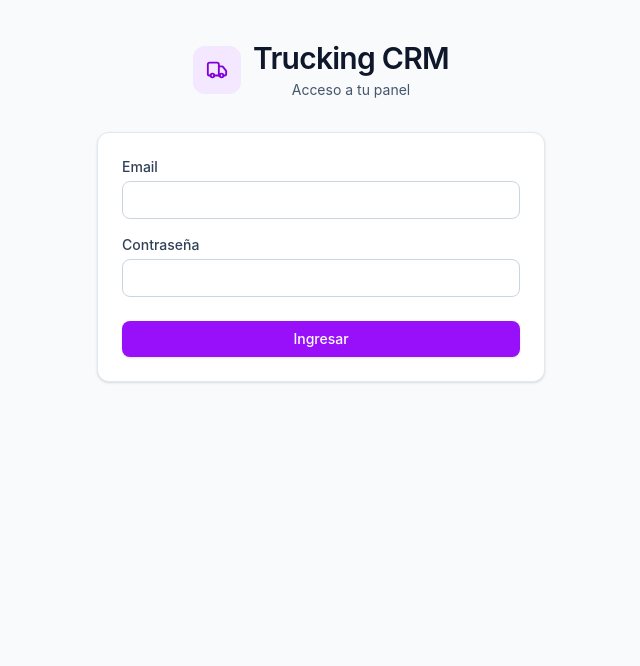
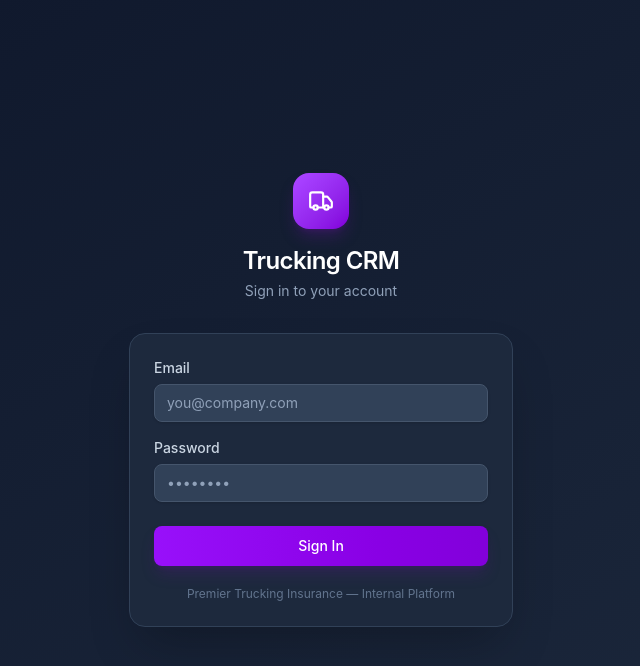
Before and after one commit to dacq7/trucking-crm, a React (Vite) app in the folder frontend/: page /login in a window 1280 px wide. Shown: the top 666 px of the page, without its empty margins (319-959 px from the left). Built offline with nearby package versions, Linux system fonts and the light colour scheme; no server answers.

Commit message:
feat(polish): dark login redesign + dashboard improvements + input system

```diff
--- a/frontend/src/index.css
+++ b/frontend/src/index.css
@@ -2,7 +2,11 @@
 
 @layer components {
   .input {
-    @apply w-full rounded-lg border border-slate-300 bg-white px-3 py-2 text-sm outline-none focus:border-purple-500 focus:ring-1 focus:ring-purple-500;
+    @apply w-full rounded-lg border border-slate-300 bg-white px-3 py-2 text-sm outline-none shadow-sm transition-colors duration-150 focus:border-purple-500 focus:ring-2 focus:ring-purple-500/20;
+  }
+
+  .input-dark {
+    @apply w-full rounded-lg border border-slate-600 bg-slate-700 px-3 py-2 text-sm text-white outline-none shadow-sm transition-colors duration-150 placeholder:text-slate-400 focus:border-purple-500 focus:ring-2 focus:ring-purple-500/20;
   }
 }
 
--- a/frontend/src/pages/auth/Login.tsx
+++ b/frontend/src/pages/auth/Login.tsx
@@ -37,7 +37,7 @@ export default function LoginPage() {
       const message =
         err?.response?.data?.message ||
         err?.message ||
-        'No se pudo iniciar sesión.'
+        'Could not sign in. Please try again.'
       toast.error(message)
     } finally {
       setIsSubmitting(false)
@@ -45,69 +45,80 @@ export default function LoginPage() {
   }
 
   return (
-    <main className="min-h-svh bg-slate-50 px-4 py-10">
-      <div className="mx-auto w-full max-w-md">
-        <div className="mb-8 flex items-center justify-center gap-3 text-center">
-          <div className="flex h-12 w-12 items-center justify-center rounded-xl bg-purple-100 text-purple-700">
-            <Truck size={22} />
+    <main className="flex min-h-svh items-center justify-center bg-gradient-to-br from-slate-900 to-slate-800 px-4 py-10">
+      <div className="w-full max-w-sm">
+
+        {/* Logo + title */}
+        <div className="mb-8 flex flex-col items-center gap-4 text-center">
+          <div className="flex h-14 w-14 items-center justify-center rounded-2xl bg-gradient-to-br from-purple-500 to-purple-700 shadow-lg shadow-purple-900/40">
+            <Truck size={26} className="text-white" />
           </div>
           <div>
-            <h1 className="text-3xl font-semibold tracking-tight text-slate-900">
+            <h1 className="text-2xl font-semibold tracking-tight text-white">
               Trucking CRM
             </h1>
-            <p className="mt-1 text-sm text-slate-600">Acceso a tu panel</p>
+            <p className="mt-1 text-sm text-slate-400">Sign in to your account</p>
           </div>
         </div>
 
+        {/* Card */}
         <form
-          className="rounded-xl border border-slate-200 bg-white p-6 shadow-sm"
+          className="rounded-2xl border border-slate-700 bg-slate-800 p-6 shadow-2xl"
           onSubmit={handleSubmit(onSubmit)}
         >
           <div className="mb-4">
-            <label className="mb-1 block text-sm font-medium text-slate-700">Email</label>
+            <label className="mb-1.5 block text-sm font-medium text-slate-300">
+              Email
+            </label>
             <input
               type="email"
-              className="w-full rounded-lg border border-slate-300 bg-white px-3 py-2 text-sm outline-none focus:border-purple-500 focus:ring-1 focus:ring-purple-500"
+              className="input-dark"
+              placeholder="you@company.com"
               {...register('email', {
-                required: 'El email es requerido.',
+                required: 'Email is required.',
                 pattern: {
                   value: /^[^\s@]+@[^\s@]+\.[^\s@]+$/,
-                  message: 'Ingresa un email válido.',
+                  message: 'Enter a valid email address.',
                 },
               })}
             />
             {errors.email?.message ? (
-              <p className="mt-1 text-xs text-red-600">{errors.email.message}</p>
+              <p className="mt-1.5 text-xs text-red-400">{String(errors.email.message)}</p>
             ) : null}
           </div>
 
           <div className="mb-6">
-            <label className="mb-1 block text-sm font-medium text-slate-700">
-              Contraseña
+            <label className="mb-1.5 block text-sm font-medium text-slate-300">
+              Password
             </label>
             <input
               type="password"
-              className="w-full rounded-lg border border-slate-300 bg-white px-3 py-2 text-sm outline-none focus:border-purple-500 focus:ring-1 focus:ring-purple-500"
+              className="input-dark"
+              placeholder="••••••••"
               {...register('password', {
-                required: 'La contraseña es requerida.',
+                required: 'Password is required.',
                 minLength: {
                   value: 6,
-                  message: 'La contraseña debe tener mínimo 6 caracteres.',
+                  message: 'Password must be at least 6 characters.',
                 },
               })}
             />
             {errors.password?.message ? (
-              <p className="mt-1 text-xs text-red-600">{errors.password.message}</p>
+              <p className="mt-1.5 text-xs text-red-400">{String(errors.password.message)}</p>
             ) : null}
           </div>
 
           <button
             type="submit"
             disabled={isSubmitting}
-            className="flex w-full items-center justify-center rounded-lg bg-purple-600 px-4 py-2 text-sm font-medium text-white shadow-sm transition hover:bg-purple-700 disabled:cursor-not-allowed disabled:opacity-60"
+            className="flex w-full items-center justify-center rounded-lg bg-gradient-to-r from-purple-600 to-purple-700 px-4 py-2.5 text-sm font-medium text-white shadow-lg shadow-purple-900/30 transition hover:from-purple-500 hover:to-purple-600 disabled:cursor-not-allowed disabled:opacity-60"
           >
-            {isSubmitting ? 'Ingresando...' : 'Ingresar'}
+            {isSubmitting ? 'Signing in...' : 'Sign In'}
           </button>
+
+          <p className="mt-5 text-center text-xs text-slate-500">
+            Premier Trucking Insurance — Internal Platform
+          </p>
         </form>
       </div>
     </main>
--- a/frontend/src/pages/dashboard/Dashboard.tsx
+++ b/frontend/src/pages/dashboard/Dashboard.tsx
@@ -96,20 +96,26 @@ interface StatCardProps {
   label: string
   value: string | number
   accent?: string
+  showAlert?: boolean
 }
 
-function StatCard({ icon: Icon, label, value, accent }: StatCardProps) {
+function StatCard({ icon: Icon, label, value, accent, showAlert }: StatCardProps) {
   return (
-    <div className="rounded-xl border border-slate-200 bg-white p-5 shadow-sm">
+    <div className="rounded-xl border border-slate-200 bg-white p-5 shadow-sm transition-shadow duration-200 hover:shadow-md">
       <div className="flex items-center justify-between gap-4">
-        <div>
-          <div className="text-sm font-medium text-slate-600">{label}</div>
-          <div className="mt-1 text-2xl font-semibold tracking-tight text-slate-900">
+        <div className="min-w-0">
+          <div className="flex items-center gap-2 text-sm font-medium text-slate-600">
+            {label}
+            {showAlert ? (
+              <span className="inline-block h-2 w-2 rounded-full bg-red-500 animate-pulse" />
+            ) : null}
+          </div>
+          <div className="mt-1 text-3xl font-semibold tracking-tight text-slate-900">
             {value}
           </div>
         </div>
         <div
-          className={`flex h-10 w-10 items-center justify-center rounded-lg ${
+          className={`flex h-10 w-10 shrink-0 items-center justify-center rounded-lg ${
             accent ?? 'bg-slate-50 text-slate-700'
           }`}
         >
@@ -145,7 +151,7 @@ function PipelineChart({ data }: PipelineChartProps) {
   if (chartData.length === 0) {
     return (
       <p className="text-center text-sm text-slate-500 py-8">
-        No hay casos registrados aún.
+        No cases recorded yet.
       </p>
     )
   }
@@ -250,7 +256,7 @@ export default function Dashboard() {
             err && typeof err === 'object' && 'response' in err
               ? (err as { response?: { data?: { message?: string } } }).response?.data?.message
               : undefined
-          setError(msg ?? 'Error al cargar el dashboard')
+          setError(msg ?? 'Failed to load dashboard.')
         }
       } finally {
         if (!cancelled) setIsLoading(false)
@@ -309,11 +315,16 @@ export default function Dashboard() {
     <div className="p-6 space-y-6">
 
       {/* Header */}
-      <div>
-        <h2 className="text-2xl font-semibold tracking-tight text-slate-900">Dashboard</h2>
-        <p className="mt-1 text-sm text-slate-500">
-          {role === 'ADMIN' ? 'Agency-wide overview' : 'Your book of business'}
-        </p>
+      <div className="flex items-start justify-between gap-4">
+        <div>
+          <h2 className="text-2xl font-semibold tracking-tight text-slate-900">Dashboard</h2>
+          <p className="mt-1 text-sm text-slate-500">
+            {role === 'ADMIN' ? 'Agency-wide overview' : 'Your book of business'}
+          </p>
+        </div>
+        <span className="shrink-0 text-sm text-slate-400">
+          {new Intl.DateTimeFormat('en-US', { weekday: 'long', year: 'numeric', month: 'long', day: 'numeric' }).format(new Date())}
+        </span>
       </div>
 
       {/* KPI cards */}
@@ -341,6 +352,7 @@ export default function Dashboard() {
           label="Expiring (30 days)"
           value={expiringCount}
           accent={expiringAccent}
+          showAlert={expiringCount > 0}
         />
       </div>
 
```
